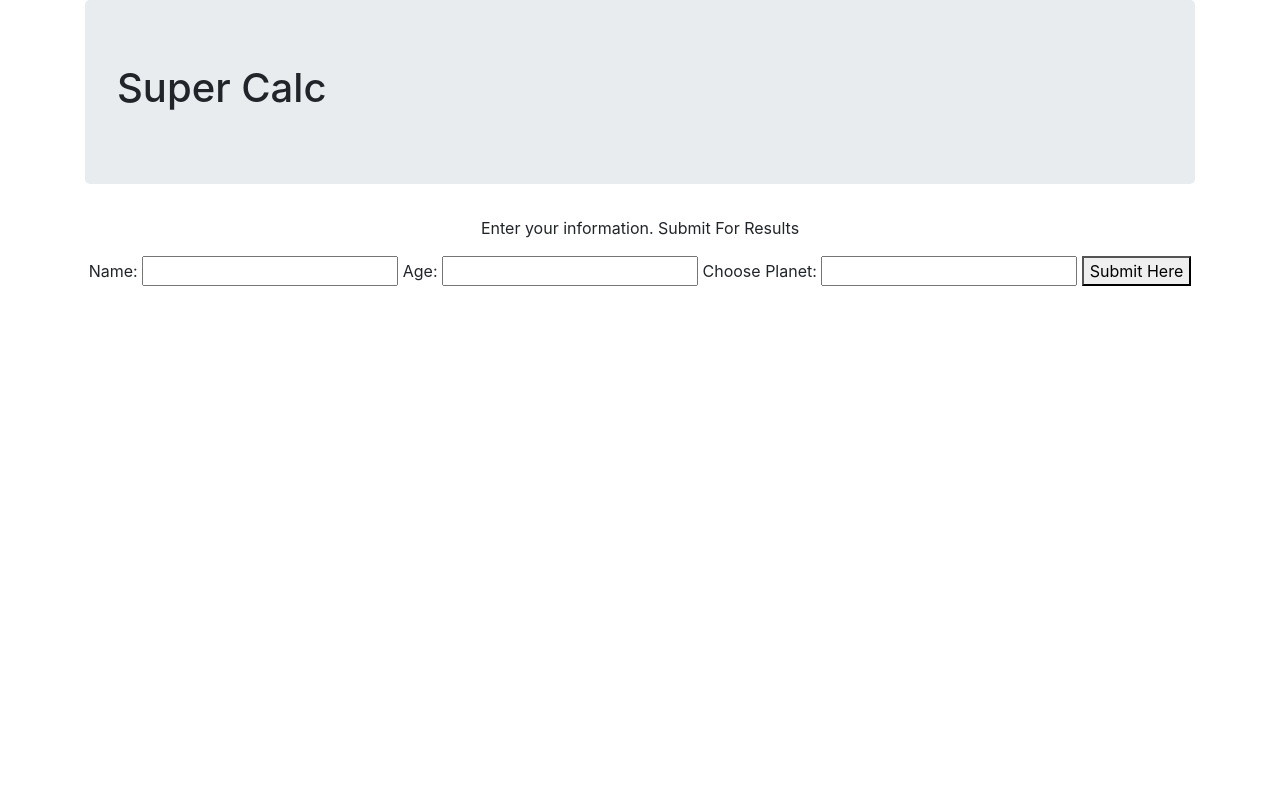
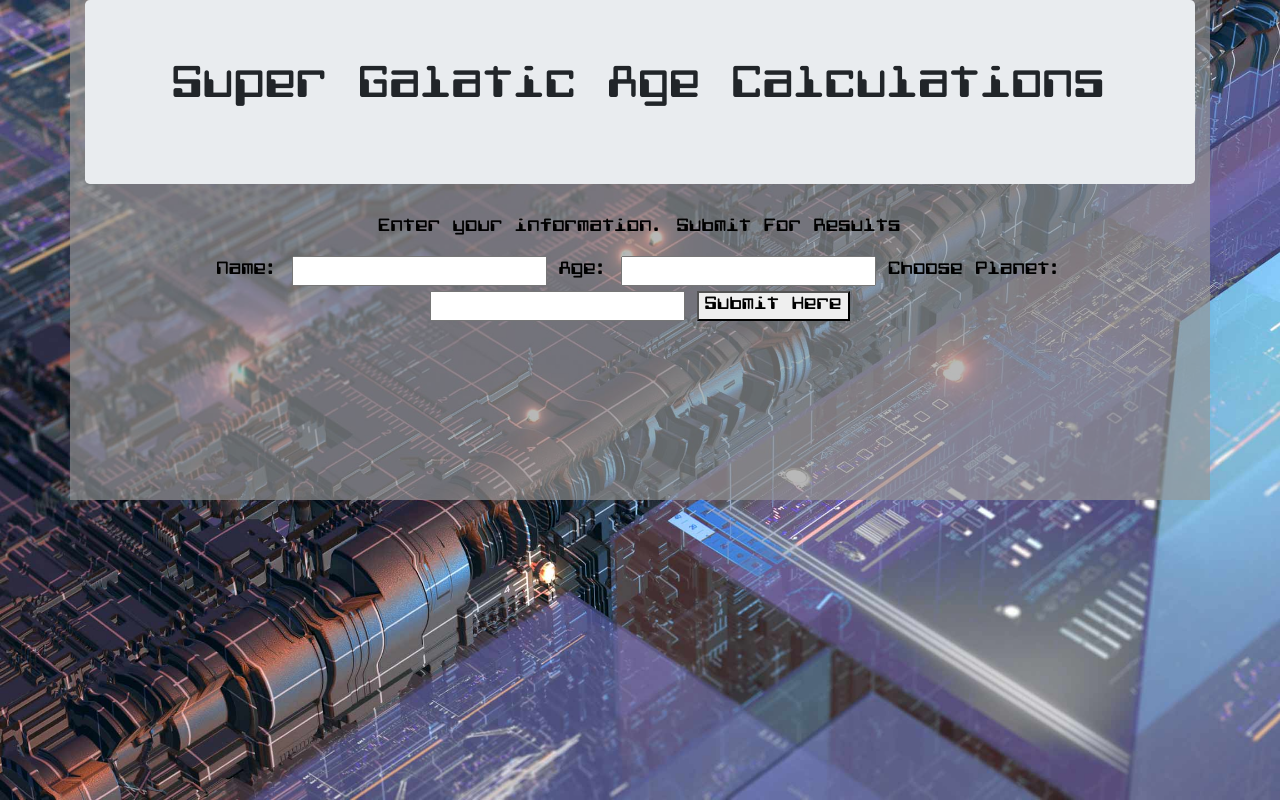
Before and after one commit to SPdowns/SuperGalacticAgeCalculator, a website built with webpack: page src/index.html in a window 1280 px wide. Built offline with nearby package versions, Linux system fonts and the light colour scheme.

Commit message:
add a background image. It will also add fonts. Add code to webpack to load fonts. All tests pass

```diff
--- a/package.json
+++ b/package.json
@@ -20,7 +20,7 @@
     "css-loader": "^3.2.0",
     "eslint": "^6.3.0",
     "eslint-loader": "^3.0.0",
-    "file-loader": "^1.1.6",
+    "file-loader": "^1.1.11",
     "html-loader": "^0.5.5",
     "html-webpack-plugin": "^3.2.0",
     "jest": "^24.9.0",
--- a/src/index.html
+++ b/src/index.html
@@ -9,7 +9,7 @@
   <body>
     <div class="container">
       <div class="jumbotron">
-        <h1>Super Calc</h1>
+        <h1>Super Galatic Age Calculations</h1>
       </div>
       <section id="outer-form" class="form-section">
       <p>Enter your information. Submit For Results</p>
--- a/src/styles.css
+++ b/src/styles.css
@@ -1,9 +1,33 @@
+@font-face {
+  font-family: computo;
+  src: url(./../assets/fonts/computo.ttf);
+}
+
 #output-dom {
   display: none;
   text-align: center;
 }
 
+body {
+  background-image: url(./../assets/images/wallpaper-1-1.jpg);
+  background-size: cover;
+  background-attachment: fixed;
+  background-repeat: no-repeat;
+  font-family: computo;
+}
 
+label, p, button{
+  color: rgb(0, 0, 0);
+}
+
+.container {
+  height: 500px;
+  background-color: rgba(150, 150, 150, 0.671);
+}
+
+.jumbotron {
+  text-align: center;
+}
 
 .form-section {
   display: flex;
--- a/webpack.config.js
+++ b/webpack.config.js
@@ -49,6 +49,18 @@ module.exports = {
       ]
     },
     {
+      test: /\.(woff(2)?|ttf|eot|svg)(\?v=\d+\.\d+\.\d+)?$/,
+      use: [
+        {
+          loader: 'file-loader',
+          options: {
+            name: '[name].[ext]',
+            outputPath: 'fonts/'
+          }
+        }
+      ]
+    },
+    {
       test:/\.html$/,
       use: [
         'html-loader'
```
Also changed, not shown: assets/fonts/computo.ttf (added), assets/images/wallpaper-1-1.jpg (added), 1 other file.
